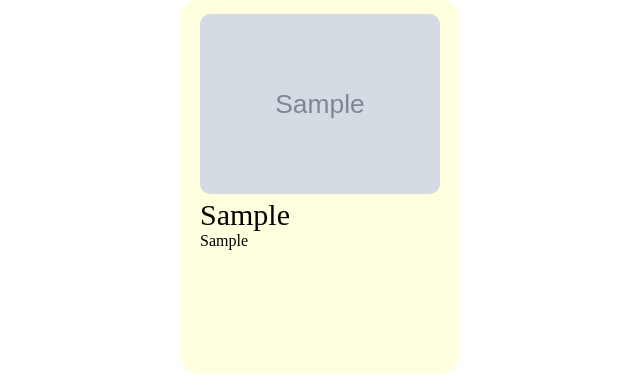
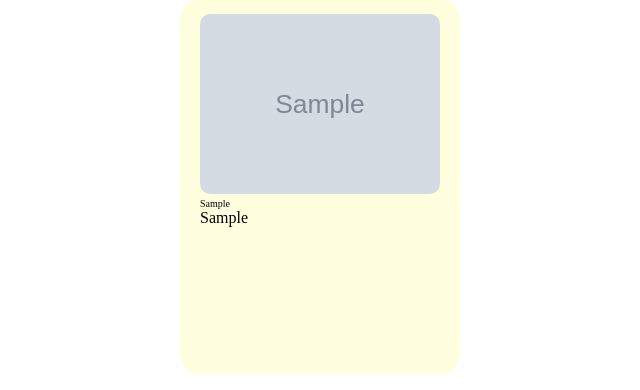
Before and after one commit to Kadowaki-Miho/japan, a Rails app: page / in a window 1280 px wide. Shown: the part 609-999 px from the top of the page, without its empty margins (0-640 px from the left). Run offline with Rails 7, Linux system fonts and the light colour scheme; tables that the repository leaves empty hold one stand-in row (Sample ...); some libraries are stand-ins or nearby versions.

Commit message:
view編集

```diff
--- a/app/assets/stylesheets/application.css
+++ b/app/assets/stylesheets/application.css
@@ -107,8 +107,8 @@ list-style: none;
   border-radius: 10px;
 }
 
-.category{
-  font-size: 30px;
+.place{
+  font-size: 10px;
 }
 
 footer{
--- a/app/assets/stylesheets/style.scss
+++ /dev/null
@@ -1 +0,0 @@
-/*背景*/
--- a/app/controllers/japans_controller.rb
+++ b/app/controllers/japans_controller.rb
@@ -4,7 +4,7 @@ before_action :authenticate_user!, only:[:new,:create]
 # after_action :after_create_image, only:[:create]
 
   def index
-   @tweets = Tweet.all
+   @tweets = Tweet.order("created_at DESC")
   end
 
   def new
--- a/app/views/tweets/_tweet.html.erb
+++ b/app/views/tweets/_tweet.html.erb
@@ -3,9 +3,9 @@
     <li class="categoryGrid" id="picture">
       <img src="<%= tweet.images[0].image %>">
       <div class="category-box">
-      <p class="category"><%= tweet.category %></p>
+         <p class="place"><%= tweet.place %></p>
       </div>
-      <p class="place"><%= tweet.place %></p>
+        <p class="category"><%= tweet.category %></p>
     </li>
   </ul>
 </div>
```
